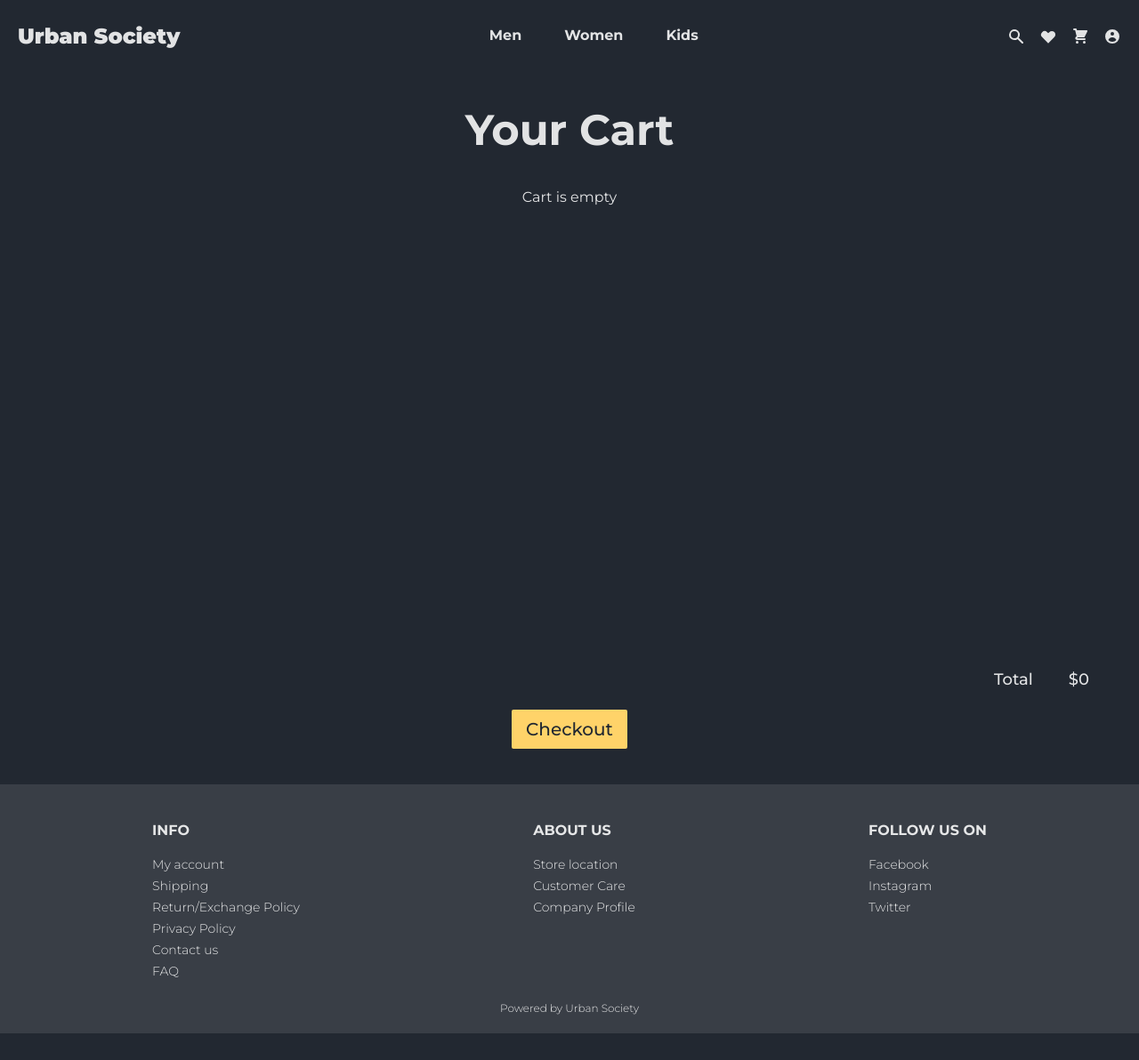
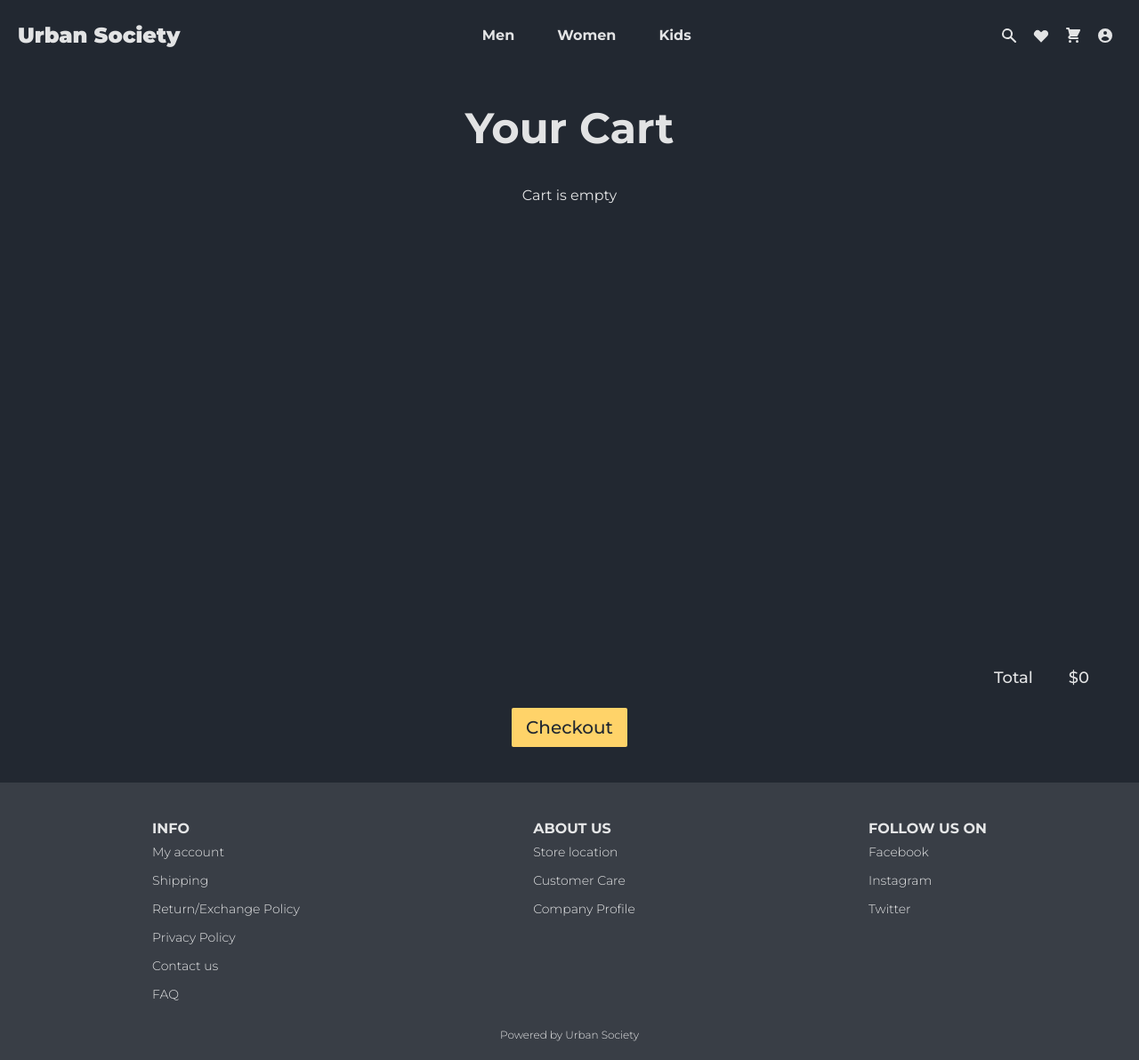
Before and after one commit to tedhn/urban-society, a React (Vite) app: page /cart in a window 1280 px wide. Shown: the whole page at 89% size. Before the commit the page ends 1162 px from the top, so only its background shows below. Built offline with nearby package versions, Linux system fonts and the light colour scheme.

Commit message:
added hover effects for nav / footer

```diff
--- a/src/components/card/Card.tsx
+++ b/src/components/card/Card.tsx
@@ -15,7 +15,7 @@ const Card: React.FC<propTypes> = ({ shoe }) => {
 
 	return (
 		<div
-			className='p-2 flex flex-col items-center justify-center text-darkgrey text-center bg-white rounded-md shadow-md cursor-pointer'
+			className='p-2 flex flex-col items-center justify-center text-darkgrey text-center bg-white rounded-md shadow-md cursor-pointer transform hover:scale-105 duration-300 ease-in-out'
 			onClick={handleClick}>
 			<div className='w-40'>
 				<img src={imageUrl} alt='404' className='rounded-t-md' />
--- a/src/components/footer/Footer.tsx
+++ b/src/components/footer/Footer.tsx
@@ -6,44 +6,52 @@ const Footer = () => {
 			<div className='container mx-auto p-5 '>
 				<div className='flex justify-around p-5'>
 					<ul>
-						<h3 className='text-base font-bold mb-4 uppercase'>Info</h3>
+						<h3 className='px-2 text-base font-bold uppercase'>Info</h3>
 
-						<li className='font-light text-sm mb-1 cursor-pointer'>
+						<li className='footer-link'>
 							My account
 						</li>
-						<li className='font-light text-sm mb-1 cursor-pointer'>Shipping</li>
-						<li className='font-light text-sm mb-1 cursor-pointer'>
+						<li className='footer-link'>
+							Shipping
+						</li>
+						<li className='footer-link'>
 							Return/Exchange Policy
 						</li>
-						<li className='font-light text-sm mb-1 cursor-pointer'>
+						<li className='footer-link'>
 							Privacy Policy
 						</li>
-						<li className='font-light text-sm mb-1 cursor-pointer'>
+						<li className='footer-link'>
 							Contact us
 						</li>
-						<li className='font-light text-sm mb-1 cursor-pointer'>FAQ</li>
+						<li className='footer-link'>
+							FAQ
+						</li>
 					</ul>
 					<ul>
-						<h3 className='text-base font-bold mb-4 uppercase'>About us</h3>
+						<h3 className='px-2 text-base font-bold uppercase'>About us</h3>
 
-						<li className='font-light text-sm mb-1 cursor-pointer'>
+						<li className='footer-link'>
 							Store location
 						</li>
-						<li className='font-light text-sm mb-1 cursor-pointer'>
+						<li className='footer-link'>
 							Customer Care
 						</li>
-						<li className='font-light text-sm mb-1 cursor-pointer'>
+						<li className='footer-link'>
 							Company Profile
 						</li>
 					</ul>
 					<ul>
-						<h3 className='text-base font-bold mb-4 uppercase'>Follow Us on</h3>
+						<h3 className='px-2 text-base font-bold uppercase'>Follow Us on</h3>
 
-						<li className='font-light text-sm mb-1 cursor-pointer'>Facebook</li>
-						<li className='font-light text-sm mb-1 cursor-pointer'>
+						<li className='footer-link'>
+							Facebook
+						</li>
+						<li className='footer-link'>
 							Instagram
 						</li>
-						<li className='font-light text-sm mb-1 cursor-pointer'>Twitter</li>
+						<li className='footer-link'>
+							Twitter
+						</li>
 					</ul>
 				</div>
 				<p className='font-light text-xs text-center'>
--- a/src/components/nav/Nav.tsx
+++ b/src/components/nav/Nav.tsx
@@ -1,49 +1,68 @@
-import React from "react";
+import React, { useEffect, useState } from "react";
 import { useNavigate } from "react-router-dom";
-
 
 import Search from "../search/Search";
 
-
-
 const Nav = () => {
 	const navigate = useNavigate();
+
+	const [isHidden, setIsHidden] = useState<boolean>(true);
+	const [isTransparent, setIsTransparent] = useState<boolean>(true);
+
+	window.addEventListener("scroll", () => {
+		if (window.scrollY > 200) {
+			setIsTransparent(false);
+		} else {
+			setIsTransparent(true);
+		}
+	});
 
 	const handleNavClick = (category: string) => {
 		navigate(`/category/${category}`);
 	};
 
 	return (
-		<nav className='container flex justify-between items-center sticky top-0 mx-auto p-5 bg-transparent z-10'>
+		<div
+			className='sticky top-0 z-10 transition-colors'
+			style={
+				isTransparent
+					? { backgroundColor: "transparent" }
+					: { backgroundColor: "#393E46" }
+			}>
+			<nav className='container flex justify-between items-center  mx-auto p-5'>
 				<h1
 					className='text-2xl font-black cursor-pointer'
 					onClick={() => navigate("/")}>
 					Urban Society
 				</h1>
 
-			<ul className='flex gap-4 font-bold '>
+				<ul className='flex gap-4 font-bold navOptions'>
 					<li
-					className='px-4 py-2 border-b-2  border-transparent  cursor-pointer'
+						className='link-underline relative px-4 py-2 hover:cursor-pointer'
 						onClick={() => handleNavClick("men")}>
-					Men
+						<span className='relative z-20'>Men</span>
 					</li>
 					<li
-					className='px-4 py-2 border-b-2  border-transparent  cursor-pointer'
+						className='link-underline relative px-4 py-2 hover:cursor-pointer '
 						onClick={() => handleNavClick("women")}>
-					Women
+						<span>Women</span>
 					</li>
 					<li
-					className='px-4 py-2 border-b-2  border-transparent  cursor-pointer'
+						className='link-underline relative px-4 py-2 hover:cursor-pointer '
 						onClick={() => handleNavClick("kids")}>
-					Kids
+						<span>Kids</span>
 					</li>
 				</ul>
 
-			<ul className='flex gap-4 font-bold items-center'>
-				<li className=' cursor-pointer'>
-					<Search hidden={true} />
+				<ul className='flex font-bold items-center'>
+					<li
+						className='hoverBackgroundEffect relative p-2  flex items-center gap-3 rounded-md cursor-pointer'
+						onClick={() => setIsHidden(!isHidden)}>
+						<Search hidden={isHidden} />
 					</li>
-				<li className=' cursor-pointer' onClick={() => navigate("/wishlist")}>
+					<li
+						className='hoverBackgroundEffect relative p-2 rounded-md cursor-pointer'
+						onClick={() => navigate("/wishlist")}>
 						<svg
 							xmlns='http://www.w3.org/2000/svg'
 							className='h-5 w-5'
@@ -56,7 +75,9 @@ const Nav = () => {
 							/>
 						</svg>
 					</li>
-				<li className=' cursor-pointer' onClick={()=>navigate('/cart')}>
+					<li
+						className='hoverBackgroundEffect relative p-2 rounded-md cursor-pointer'
+						onClick={() => navigate("/cart")}>
 						<svg
 							xmlns='http://www.w3.org/2000/svg'
 							className='h-5 w-5'
@@ -65,7 +86,7 @@ const Nav = () => {
 							<path d='M3 1a1 1 0 000 2h1.22l.305 1.222a.997.997 0 00.01.042l1.358 5.43-.893.892C3.74 11.846 4.632 14 6.414 14H15a1 1 0 000-2H6.414l1-1H14a1 1 0 00.894-.553l3-6A1 1 0 0017 3H6.28l-.31-1.243A1 1 0 005 1H3zM16 16.5a1.5 1.5 0 11-3 0 1.5 1.5 0 013 0zM6.5 18a1.5 1.5 0 100-3 1.5 1.5 0 000 3z' />
 						</svg>
 					</li>
-				<li className=' cursor-pointer'>
+					<li className='hoverBackgroundEffect relative p-2 rounded-md cursor-pointer'>
 						<svg
 							xmlns='http://www.w3.org/2000/svg'
 							className='h-5 w-5'
@@ -80,6 +101,7 @@ const Nav = () => {
 					</li>
 				</ul>
 			</nav>
+		</div>
 	);
 };
 
--- a/src/components/search/Search.tsx
+++ b/src/components/search/Search.tsx
@@ -1,6 +1,5 @@
 import React from "react";
 
-import { ReactComponent as SearchSVG } from "../../svg/search.svg";
 
 interface PropTypes {
 	hidden: boolean;
@@ -12,7 +11,7 @@ const Search: React.FC<PropTypes> = ({ hidden }) => {
 			<input
 				hidden={hidden}
 				type='text'
-				className='w-48 px-4 py-1 font-light text-xs border-2 rounded-full border-white/25 bg-transparent'
+				className='absolute -left-48 w-48 px-4 py-1 font-light text-xs border-2 rounded-full border-white/25 bg-transparent'
 				placeholder='Search'
 			/>
 
--- a/src/index.css
+++ b/src/index.css
@@ -19,3 +19,27 @@
   -webkit-text-size-adjust: 100%;
 
 }
+
+.link-underline {
+  border-bottom-width: 0;
+  background-image: linear-gradient(transparent, transparent), linear-gradient(#fff, #fff);
+  background-size: 0 3px;
+  background-position: 0 100%;
+  background-repeat: no-repeat;
+  transition: background-size .2s ease-in-out;
+}
+
+.link-underline:hover {
+  background-size: 100% 3px;
+  background-position: 0 100%
+}
+
+.hoverBackgroundEffect:hover{
+  background-color: rgba(238, 238, 238, 0.109);
+}
+
+@layer components{
+  .footer-link{
+    @apply hoverBackgroundEffect px-2 py-1 rounded-md font-light text-sm mb-1 cursor-pointer hover:underline
+  }
+}
--- a/src/pages/home/Home.tsx
+++ b/src/pages/home/Home.tsx
@@ -45,9 +45,9 @@ const Home = () => {
 						))}
 					</div>
 
-					<button className='mx-auto py-2 px-4 font-medium text-darkgrey bg-gold rounded-sm'>
+					{/* <button className='mx-auto py-2 px-4 font-medium text-darkgrey bg-gold rounded-sm'>
 						See More
-					</button>
+					</button> */}
 				</div>
 			</section>
 			<section className='container relative mx-auto my-20'>
@@ -63,9 +63,9 @@ const Home = () => {
 						))}
 					</div>
 
-					<button className='mx-auto py-2 px-4 font-medium text-darkgrey bg-gold rounded-sm'>
+					{/* <button className='mx-auto py-2 px-4 font-medium text-darkgrey bg-gold rounded-sm'>
 						See More
-					</button>
+					</button> */}
 				</div>
 			</section>
 		</div>
--- a/src/pages/productDetails/ProductDetails.tsx
+++ b/src/pages/productDetails/ProductDetails.tsx
@@ -70,7 +70,7 @@ const ProductDetails = () => {
 					</div>
 				</div>
 
-				<div className='flex flex-col gap-3 w-1/2'>
+				<div className='flex flex-col gap-3'>
 					<h2 className='font-bold text-5xl text-wrap'>{product.name}</h2>
 					<p className='font-light text-sm max-w-lg'>{product.description}</p>
 					<p className='font-medium text-2xl my-4'>${product.price}</p>
```
Lines whose indentation alone changed are shown as unchanged.
